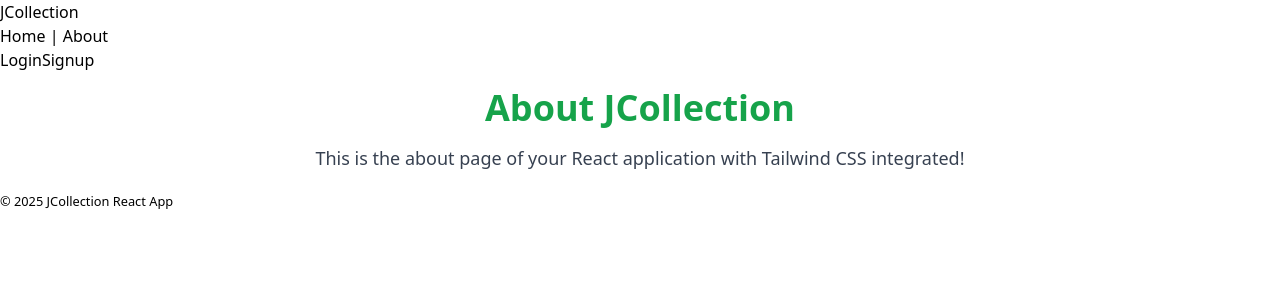
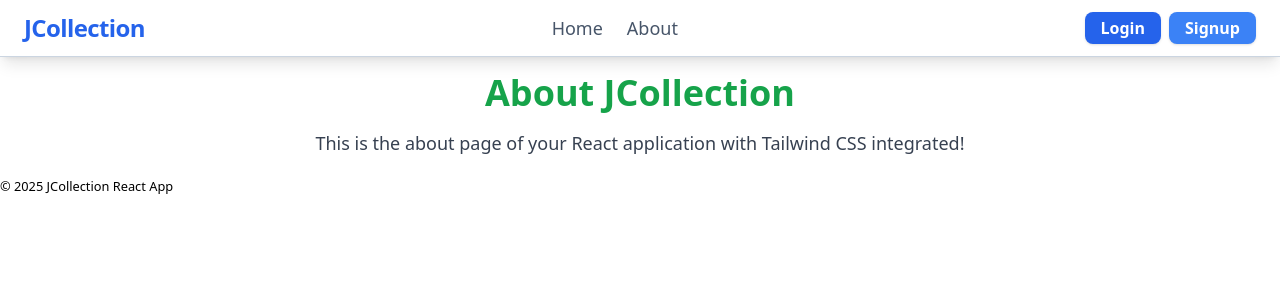
Before and after one commit to Je-Joestar24/jcollection, a React (Vite) app in the folder Frontend/: page /about in a window 1280 px wide. Shown: the top 300 px of the page. Built offline with nearby package versions, Linux system fonts and the light colour scheme; no server answers.

Commit message:
Frontend: feat(nav): Enhanced the UI via tailwind styles plus theme

```diff
--- a/Frontend/src/components/header/AuthActions.jsx
+++ b/Frontend/src/components/header/AuthActions.jsx
@@ -4,9 +4,19 @@ export default function AuthActions() {
     const { openModal, activeModal } = useUI();
 
     return (
-        <nav>
-            <button onClick={() => openModal("login")}>Login</button>
-            <button onClick={() => openModal("signup")}>Signup</button>
-        </nav>
+        <div className="flex gap-2">
+            <button
+                onClick={() => openModal("login")}
+                className="px-4 py-1 rounded-lg bg-primary text-white font-semibold shadow hover:bg-accent transition-all duration-300 active:scale-95 animate-auth-btn"
+            >
+                Login
+            </button>
+            <button
+                onClick={() => openModal("signup")}
+                className="px-4 py-1 rounded-lg bg-secondary text-white font-semibold shadow hover:bg-accent transition-all duration-300 active:scale-95 animate-auth-btn"
+            >
+                Signup
+            </button>
+        </div>
     )
 }
--- a/Frontend/src/components/header/Logo.jsx
+++ b/Frontend/src/components/header/Logo.jsx
@@ -1,7 +1,7 @@
 export default function Logo() {
     return (
-        <div className="logo">
-            <h1>JCollection</h1>
+        <div className="flex items-center gap-2">
+            <span className="text-primary font-extrabold text-2xl tracking-tight transition-transform duration-300 hover:scale-110">JCollection</span>
         </div>
     )
 }
--- a/Frontend/src/components/header/Navbar.jsx
+++ b/Frontend/src/components/header/Navbar.jsx
@@ -4,10 +4,18 @@ import Navlinks from "./Navlinks"
 
 export default function Navbar() {
     return (
-        <header>
-            <Logo />
-            <Navlinks />
-            <AuthActions />
+        <header className="sticky top-0 z-40 w-full bg-bg shadow-lg border-b border-borderSecondary animate-navbar-fade-in">
+            <nav className="max-w-7xl mx-auto flex items-center justify-between px-6 py-3 gap-4">
+                <div className="flex items-center gap-4 animate-logo-pop">
+                    <Logo />
+                </div>
+                <div className="flex-1 flex justify-center animate-links-slide-in">
+                    <Navlinks />
+                </div>
+                <div className="flex items-center gap-2 animate-auth-fade-in">
+                    <AuthActions />
+                </div>
+            </nav>
         </header>
     )
 }
--- a/Frontend/src/components/header/Navlinks.jsx
+++ b/Frontend/src/components/header/Navlinks.jsx
@@ -2,8 +2,19 @@ import { Link } from "react-router-dom"
 
 export default function Navlinks() {
     return (
-            <nav>
-                <Link to="/">Home</Link> | <Link to="/about">About</Link>
-            </nav>
+        <div className="flex gap-6 text-textSecondary font-medium text-lg">
+            <Link
+                to="/"
+                className="hover:text-primary transition-colors duration-200 underline-offset-4 hover:underline"
+            >
+                Home
+            </Link>
+            <Link
+                to="/about"
+                className="hover:text-primary transition-colors duration-200 underline-offset-4 hover:underline"
+            >
+                About
+            </Link>
+        </div>
     )
 }
```
